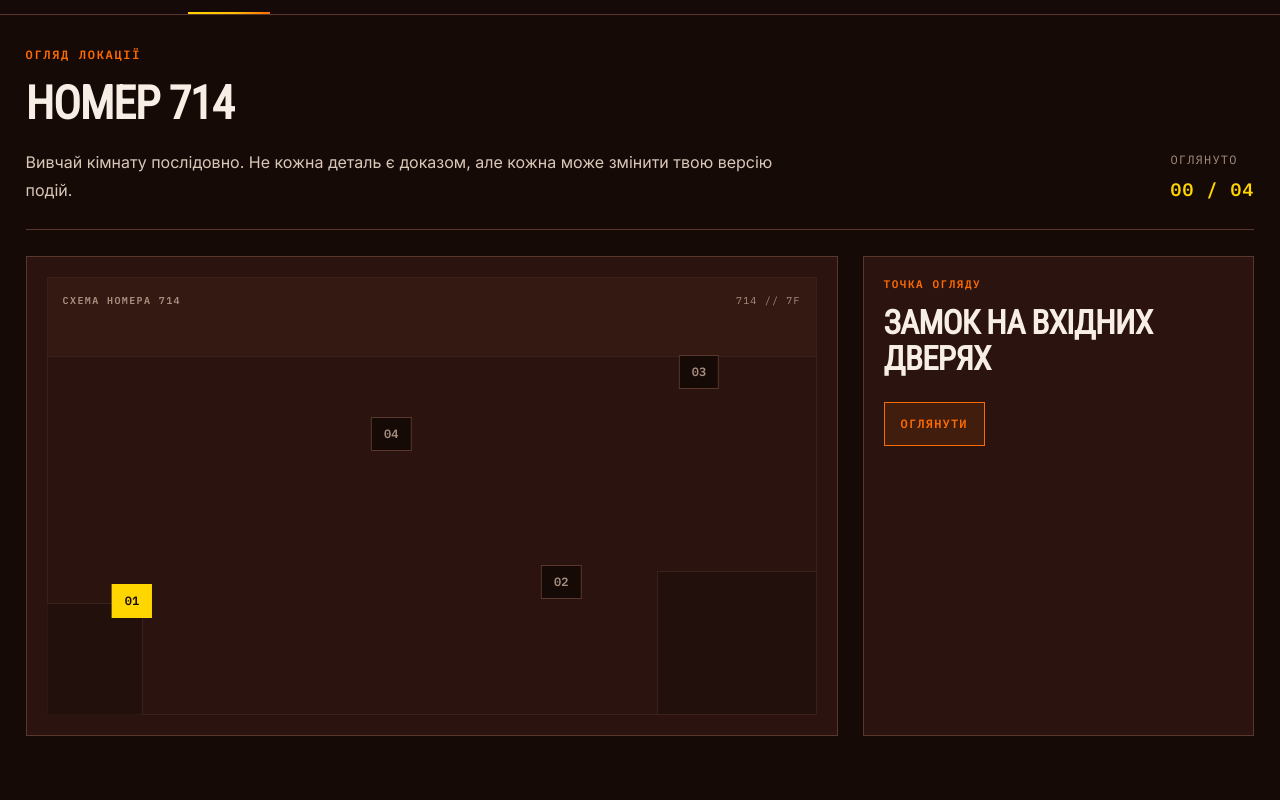
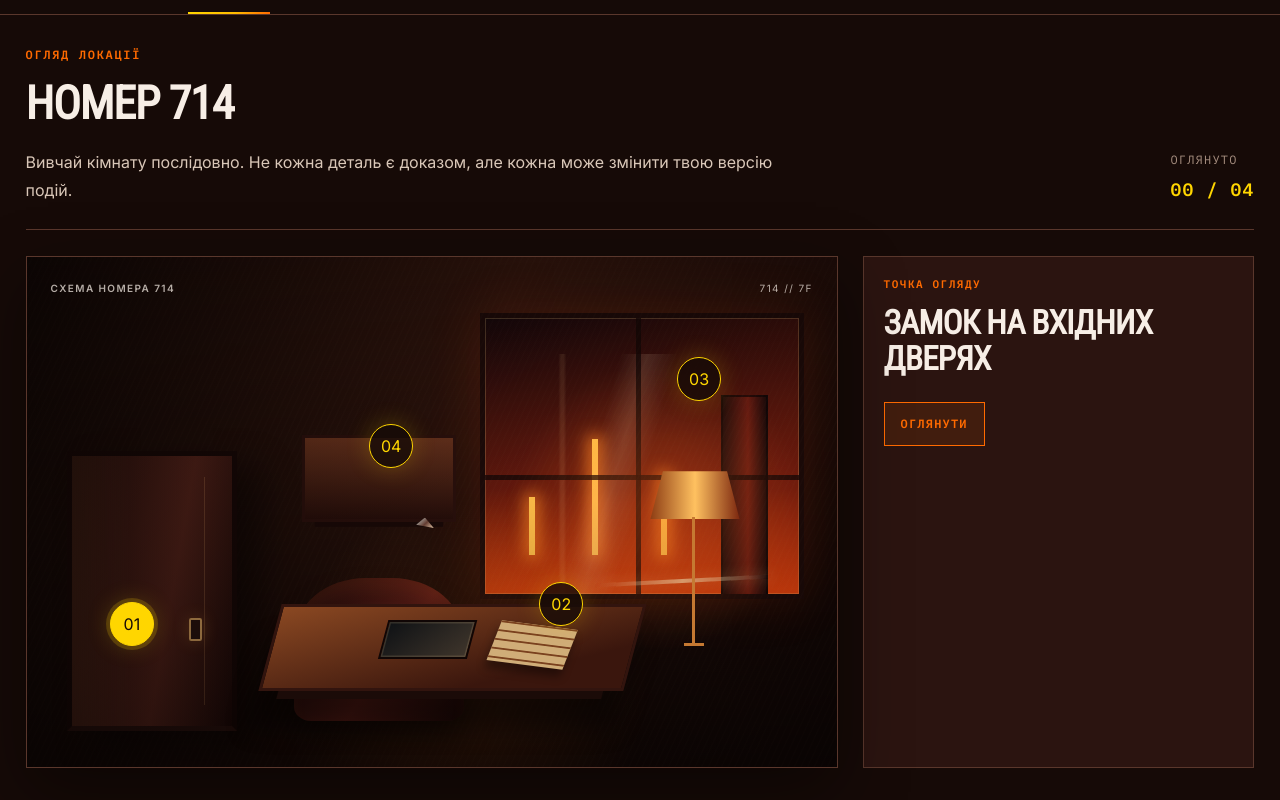
Before and after one commit to Iryna-Vyshniak/tr-ce, a React (Vite) app: page /cases/the-glass-room/scene in a window 1280 px wide. Shown: the part 319-1119 px from the top of the page. Before the commit the page ends 1087 px from the top, so only its background shows below. Built offline with nearby package versions, Linux system fonts and the light colour scheme; a web font is replaced by a local one.

Commit message:
feat(case-scene): enhance CaseScene component with new glass room design and improved styling

```diff
--- a/src/features/investigation/components/CaseScene.tsx
+++ b/src/features/investigation/components/CaseScene.tsx
@@ -6,7 +6,7 @@ import { useLocale } from "../../localization/hooks/useLocale";
 
 export function CaseScene() {
   const { locale, t } = useLocale();
-    const { progress, examineScenePoint } = useCaseProgress();
+  const { progress, examineScenePoint } = useCaseProgress();
 
   const scenePoints = activeCaseFile.scenePoints.filter(
     (point) => point.locationId === "room-714",
@@ -24,7 +24,7 @@ export function CaseScene() {
     (point) => point.id === selectedPointId,
   );
 
-    function handleExaminePoint(pointId: string) {
+  function handleExaminePoint(pointId: string) {
     const newEvidenceIds = examineScenePoint(pointId);
 
     setLastUnlockedEvidenceIds(newEvidenceIds);
@@ -64,22 +64,40 @@ export function CaseScene() {
 
       <div className="section-content-spacing content-gap grid xl:grid-cols-[minmax(0,1.35fr)_minmax(20rem,0.65fr)]">
         <div
-          className="relative min-h-[30rem] overflow-hidden border border-border bg-surface"
+          className="trce-scene trce-glass-room min-h-[32rem] border border-border"
+          role="group"
           aria-label={t.case.sceneWorkspace.roomLabel}
         >
-          <div className="absolute inset-5 border border-border-subtle" />
+          <div className="trce-glass-room__atmosphere" aria-hidden="true" />
+          <div className="trce-glass-room__window" aria-hidden="true">
+            <span className="trce-glass-room__window-light trce-glass-room__window-light--one" />
+            <span className="trce-glass-room__window-light trce-glass-room__window-light--two" />
+            <span className="trce-glass-room__window-light trce-glass-room__window-light--three" />
+            <span className="trce-glass-room__window-frame trce-glass-room__window-frame--vertical" />
+            <span className="trce-glass-room__window-frame trce-glass-room__window-frame--horizontal" />
+            <span className="trce-glass-room__wet-trace" />
+          </div>
+          <div className="trce-glass-room__door" aria-hidden="true">
+            <span className="trce-glass-room__door-lock" />
+          </div>
+          <div className="trce-glass-room__desk" aria-hidden="true">
+            <span className="trce-glass-room__laptop" />
+            <span className="trce-glass-room__paper" />
+          </div>
+          <div className="trce-glass-room__lamp" aria-hidden="true">
+            <span className="trce-glass-room__lamp-shade" />
+            <span className="trce-glass-room__lamp-stem" />
+          </div>
+          <div className="trce-glass-room__armchair" aria-hidden="true" />
+          <div className="trce-glass-room__cabinet" aria-hidden="true">
+            <span className="trce-glass-room__glass-shard" />
+          </div>
 
-          <div className="absolute inset-x-5 top-5 h-20 border-b border-border-subtle bg-surface-elevated/50" />
-
-          <div className="absolute bottom-5 left-5 h-28 w-24 border-r border-t border-border-subtle bg-background/40" />
-
-          <div className="absolute bottom-5 right-5 h-36 w-40 border border-border-subtle bg-background/40" />
-
-          <p className="absolute left-9 top-9 font-mono text-[0.625rem] font-semibold uppercase tracking-[0.14em] text-muted-foreground">
+          <p className="trce-scene__label">
             {t.case.sceneWorkspace.roomLabel}
           </p>
 
-          <p className="absolute right-9 top-9 font-mono text-[0.625rem] uppercase tracking-[0.12em] text-muted-foreground">
+          <p className="trce-scene__coordinate">
             714 // 7F
           </p>
 
@@ -100,20 +118,21 @@ export function CaseScene() {
                   setLastUnlockedEvidenceIds([]);
                 }}
                 className={[
-                  "absolute -translate-x-1/2 -translate-y-1/2 border px-3 py-2",
-                  "font-mono text-xs font-semibold transition-colors duration-200",
+                  "trce-hotspot -translate-x-1/2 -translate-y-1/2",
                   isSelected
-                    ? "border-signal bg-signal text-background"
+                    ? "trce-hotspot--selected"
                     : isExamined
-                      ? "border-evidence bg-evidence/20 text-evidence"
-                      : "border-border bg-background text-muted-foreground hover:border-signal hover:text-signal",
+                      ? "trce-hotspot--examined"
+                      : "",
                 ].join(" ")}
                 style={{
                   left: `${point.position.x}%`,
                   top: `${point.position.y}%`,
                 }}
               >
-                {String(index + 1).padStart(2, "0")}
+                <span aria-hidden="true">
+                  {String(index + 1).padStart(2, "0")}
+                </span>
               </button>
             );
           })}
--- a/src/styles/investigation.css
+++ b/src/styles/investigation.css
@@ -78,6 +78,319 @@
     background: #100807;
   }
 
+  .trce-glass-room {
+    box-shadow: var(--shadow-elevated);
+    background:
+      linear-gradient(180deg, rgb(9 4 3 / 4%), rgb(9 4 3 / 70%)),
+      linear-gradient(115deg, #130906 0%, #35170e 48%, #160806 100%);
+  }
+
+  .trce-glass-room::before,
+  .trce-glass-room::after {
+    position: absolute;
+    z-index: 1;
+    content: "";
+    pointer-events: none;
+  }
+
+  .trce-glass-room::before {
+    inset: 0;
+    opacity: 0.4;
+    background-image: repeating-linear-gradient(
+      115deg,
+      transparent 0,
+      transparent 4px,
+      rgb(255 218 171 / 3%) 5px,
+      transparent 6px
+    );
+    mix-blend-mode: screen;
+  }
+
+  .trce-glass-room::after {
+    inset: 0;
+    background: radial-gradient(
+      ellipse at 74% 42%,
+      transparent 8%,
+      rgb(4 1 1 / 58%) 100%
+    );
+  }
+
+  .trce-glass-room__atmosphere {
+    position: absolute;
+    z-index: 1;
+    inset: 0;
+    pointer-events: none;
+    background:
+      radial-gradient(circle at 78% 49%, rgb(255 112 31 / 28%), transparent 21%),
+      radial-gradient(circle at 54% 84%, rgb(255 121 28 / 14%), transparent 30%);
+  }
+
+  .trce-scene__label,
+  .trce-scene__coordinate {
+    position: absolute;
+    z-index: 3;
+    top: 1.5rem;
+    margin: 0;
+    color: rgb(247 238 230 / 72%);
+    font-family: var(--font-mono);
+    font-size: 0.625rem;
+    letter-spacing: 0.14em;
+    text-transform: uppercase;
+  }
+
+  .trce-scene__label {
+    left: 1.5rem;
+    font-weight: 600;
+  }
+
+  .trce-scene__coordinate {
+    right: 1.5rem;
+  }
+
+  .trce-glass-room__window {
+    position: absolute;
+    z-index: 0;
+    top: 11%;
+    right: 4%;
+    width: 40%;
+    height: 56%;
+    overflow: hidden;
+    border: 0.35rem solid #1c0a08;
+    background:
+      linear-gradient(145deg, rgb(26 8 8 / 18%), rgb(213 48 12 / 36%)),
+      linear-gradient(180deg, #15080b 0%, #5a170e 62%, #e54b0e 100%);
+    box-shadow:
+      inset 0 0 0 1px rgb(255 212 139 / 22%),
+      0 0 3rem rgb(225 68 15 / 18%);
+  }
+
+  .trce-glass-room__window::before,
+  .trce-glass-room__window::after {
+    position: absolute;
+    content: "";
+  }
+
+  .trce-glass-room__window::before {
+    right: 10%;
+    bottom: 0;
+    width: 15%;
+    height: 72%;
+    border: 0.18rem solid rgb(12 5 5 / 68%);
+    border-bottom: 0;
+    background: linear-gradient(90deg, #1c0b0b, #6c1c11 58%, #200b0a);
+    box-shadow: 7rem 2rem 0 -5.5rem rgb(10 4 3 / 86%);
+  }
+
+  .trce-glass-room__window::after {
+    inset: 13% 7% 0;
+    background:
+      linear-gradient(105deg, transparent 0 34%, rgb(255 219 181 / 15%) 42%, transparent 51%),
+      linear-gradient(90deg, transparent 0 19%, rgb(255 202 138 / 10%) 20% 21%, transparent 22%);
+  }
+
+  .trce-glass-room__window-light {
+    position: absolute;
+    bottom: 14%;
+    width: 0.35rem;
+    background: #ffbf49;
+    box-shadow: 0 0 1rem 0.25rem rgb(255 135 36 / 78%);
+  }
+
+  .trce-glass-room__window-light--one {
+    left: 14%;
+    height: 21%;
+  }
+
+  .trce-glass-room__window-light--two {
+    left: 34%;
+    height: 42%;
+  }
+
+  .trce-glass-room__window-light--three {
+    left: 56%;
+    height: 29%;
+  }
+
+  .trce-glass-room__window-frame {
+    position: absolute;
+    z-index: 1;
+    display: block;
+    background: rgb(20 7 6 / 78%);
+  }
+
+  .trce-glass-room__window-frame--vertical {
+    top: 0;
+    bottom: 0;
+    left: 48%;
+    width: 0.28rem;
+  }
+
+  .trce-glass-room__window-frame--horizontal {
+    right: 0;
+    left: 0;
+    top: 57%;
+    height: 0.28rem;
+  }
+
+  .trce-glass-room__wet-trace {
+    position: absolute;
+    z-index: 2;
+    right: 9%;
+    bottom: 4%;
+    width: 56%;
+    height: 0.22rem;
+    transform: rotate(-3deg);
+    background: linear-gradient(90deg, transparent, rgb(255 228 181 / 72%), transparent);
+    box-shadow: 0 0 0.8rem rgb(248 172 105 / 40%);
+  }
+
+  .trce-glass-room__door {
+    position: absolute;
+    z-index: 1;
+    bottom: 7%;
+    left: 5%;
+    width: 21%;
+    height: 55%;
+    border: 0.35rem solid #160806;
+    border-bottom-color: #27110d;
+    background:
+      linear-gradient(90deg, rgb(255 160 80 / 8%), transparent 36%),
+      linear-gradient(100deg, #200d0a, #512219 60%, #1a0907);
+    box-shadow: 1.5rem 1rem 2rem rgb(0 0 0 / 38%);
+  }
+
+  .trce-glass-room__door::before {
+    position: absolute;
+    top: 8%;
+    right: 17%;
+    bottom: 8%;
+    width: 0.08rem;
+    content: "";
+    background: rgb(236 173 111 / 22%);
+  }
+
+  .trce-glass-room__door-lock {
+    position: absolute;
+    top: 60%;
+    right: 19%;
+    width: 0.8rem;
+    height: 1.45rem;
+    border: 0.13rem solid #d6a15e;
+    border-radius: 0.14rem;
+    background: #29140f;
+    box-shadow: 0 0 1rem rgb(255 168 63 / 30%);
+  }
+
+  .trce-glass-room__desk {
+    position: absolute;
+    z-index: 2;
+    right: 25%;
+    bottom: 15%;
+    width: 45%;
+    height: 17%;
+    transform: skewX(-15deg);
+    border: 0.22rem solid #32140e;
+    background: linear-gradient(165deg, #8a4822, #3a160d 76%);
+    box-shadow: 0 1.75rem 0 -1.25rem #1b0b08, 0 2.3rem 1.5rem rgb(0 0 0 / 42%);
+  }
+
+  .trce-glass-room__laptop {
+    position: absolute;
+    top: 16%;
+    left: 30%;
+    width: 25%;
+    height: 48%;
+    border: 0.16rem solid #100605;
+    background: linear-gradient(135deg, #0f1215, #3f352b);
+    box-shadow: inset 0 0 0 0.1rem rgb(255 215 155 / 14%);
+  }
+
+  .trce-glass-room__paper {
+    position: absolute;
+    top: 22%;
+    right: 17%;
+    width: 22%;
+    height: 50%;
+    transform: rotate(7deg);
+    background:
+      linear-gradient(#7a411e 0.1rem, transparent 0.1rem) 0 28% / 100% 22%,
+      #d0ad78;
+    box-shadow: 0 0.45rem 0.55rem rgb(0 0 0 / 38%);
+  }
+
+  .trce-glass-room__lamp {
+    position: absolute;
+    z-index: 2;
+    right: 12%;
+    bottom: 22%;
+    width: 11%;
+    height: 36%;
+  }
+
+  .trce-glass-room__lamp-shade {
+    position: absolute;
+    top: 0;
+    width: 100%;
+    height: 26%;
+    clip-path: polygon(14% 0, 86% 0, 100% 100%, 0 100%);
+    background: linear-gradient(90deg, #8d3c13, #ffc160 50%, #7b260e);
+    box-shadow: 0 0 2.5rem rgb(255 123 31 / 58%);
+  }
+
+  .trce-glass-room__lamp-stem {
+    position: absolute;
+    top: 25%;
+    left: 47%;
+    width: 0.17rem;
+    height: 70%;
+    background: #c57932;
+  }
+
+  .trce-glass-room__lamp-stem::after {
+    position: absolute;
+    bottom: 0;
+    left: -0.55rem;
+    width: 1.25rem;
+    height: 0.16rem;
+    content: "";
+    background: #c57932;
+  }
+
+  .trce-glass-room__armchair {
+    position: absolute;
+    z-index: 1;
+    bottom: 9%;
+    left: 33%;
+    width: 21%;
+    height: 28%;
+    border-radius: 42% 42% 10% 10%;
+    background: linear-gradient(125deg, #1a0a09, #632018 56%, #210a08);
+    box-shadow: inset 0 0.8rem 0.8rem rgb(255 108 35 / 10%), 0 1.2rem 1.8rem rgb(0 0 0 / 42%);
+  }
+
+  .trce-glass-room__cabinet {
+    position: absolute;
+    z-index: 1;
+    top: 35%;
+    left: 34%;
+    width: 19%;
+    height: 17%;
+    border: 0.22rem solid #2a100c;
+    background: linear-gradient(180deg, #65311c, #260e0a);
+    box-shadow: 0 1.1rem 0 -0.8rem #1a0907;
+  }
+
+  .trce-glass-room__glass-shard {
+    position: absolute;
+    right: 13%;
+    bottom: -0.55rem;
+    width: 1.1rem;
+    height: 0.65rem;
+    clip-path: polygon(50% 0, 100% 100%, 0 70%);
+    background: linear-gradient(135deg, #d8e7e3, #704438 54%, #ffe1c0);
+    box-shadow: 0 0 0.75rem rgb(255 207 162 / 42%);
+  }
+
   .trce-scene-media {
     display: block;
     width: 100%;
@@ -105,7 +418,7 @@
 
   .trce-hotspot {
     position: absolute;
-    z-index: 2;
+    z-index: 4;
     display: grid;
     width: 2.75rem;
     height: 2.75rem;
@@ -120,12 +433,29 @@
 
     transition:
       transform var(--duration-fast),
-      background-color var(--duration-fast);
+      background-color var(--duration-fast),
+      border-color var(--duration-fast),
+      color var(--duration-fast);
   }
 
-  .trce-hotspot:hover {
+  .trce-hotspot:hover,
+  .trce-hotspot:focus-visible {
     transform: scale(1.08);
     background: var(--surface-elevated);
+  }
+
+  .trce-hotspot--selected {
+    border-color: var(--signal);
+    background: var(--signal);
+    color: var(--background);
+    box-shadow: 0 0 0 0.25rem rgb(255 214 0 / 18%), var(--glow-signal);
+  }
+
+  .trce-hotspot--examined {
+    border-color: var(--evidence);
+    background: rgb(72 26 12 / 92%);
+    color: var(--evidence);
+    box-shadow: var(--glow-evidence);
   }
 
   /* Evidence */
```
